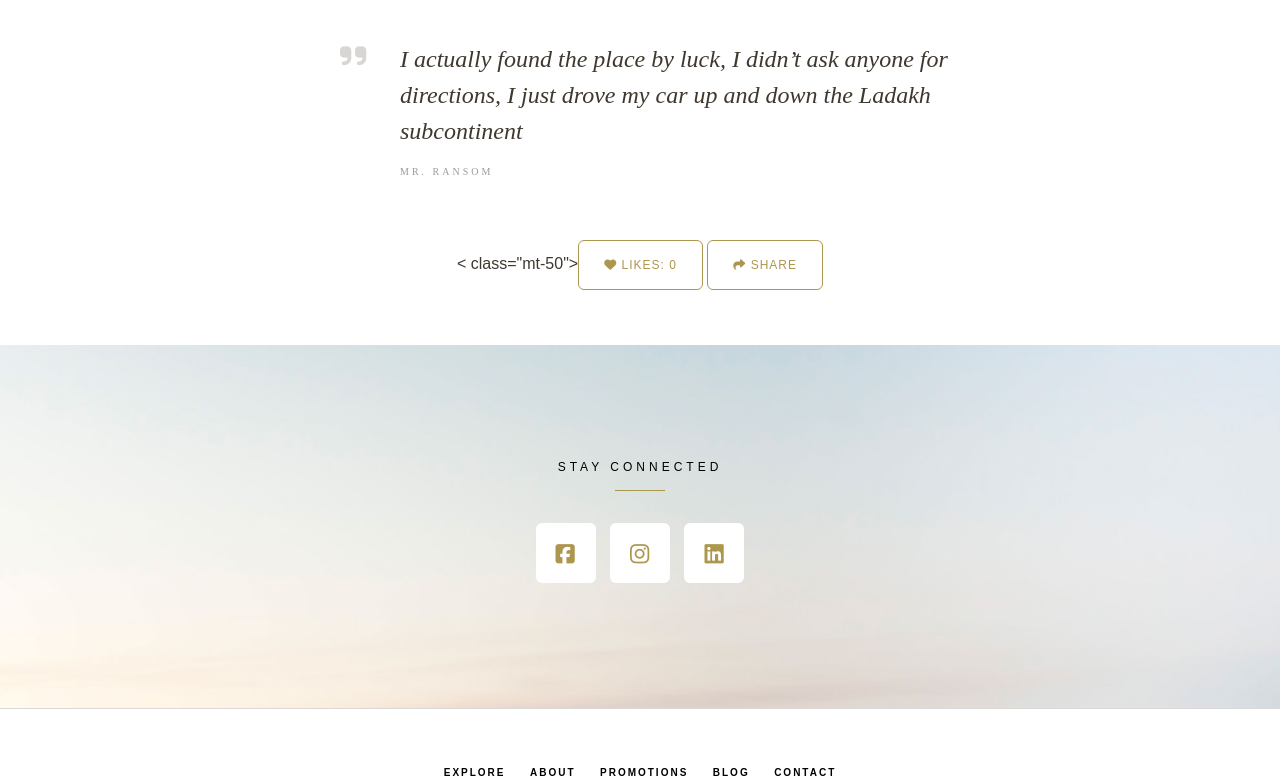
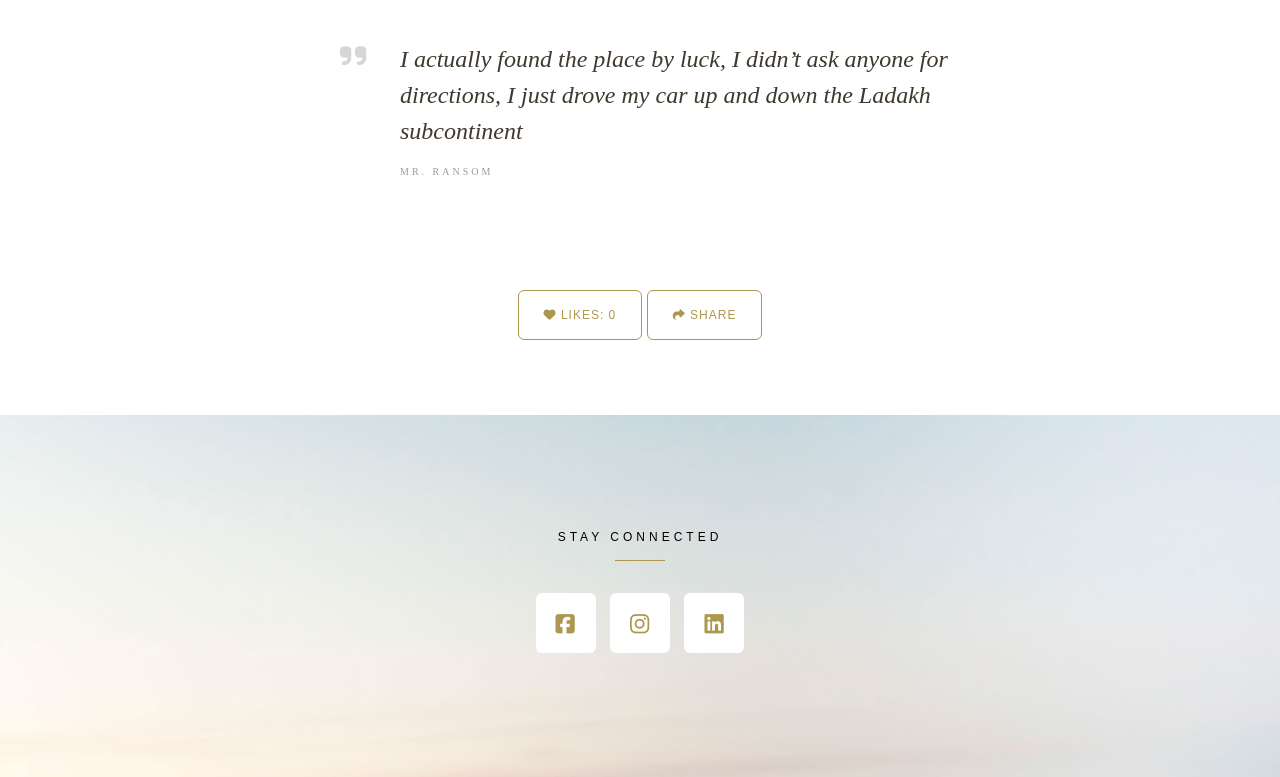
Before and after one commit to vicky87883/travelguru, a PHP site: page /ladakh.php in a window 1280 px wide. Shown: the part 2163-2940 px from the top of the page. Run offline with PHP 8.4, Linux system fonts and the light colour scheme; some libraries are stand-ins or nearby versions.

Commit message:
commit updated

```diff
--- a/ladakh.php
+++ b/ladakh.php
@@ -97,9 +97,9 @@
 
             <div class="container mt-20 paragraph">
                 <div class="content center">
-                    < class="mt-50"><button href="" class="primary-btn white b-gold border t-gold" onclick="like()"><i class="fas fa-heart"></i>
+                    <p class="mt-50"><button href="" class="primary-btn white b-gold border t-gold" onclick="like()"><i class="fas fa-heart"></i>
     Likes: <span id="likeCount">0</span>
-</button> <button href="" class="primary-btn white b-gold border t-gold"><i class="fas fa-share"></i> Share</></button>
+</button> <button href="" class="primary-btn white b-gold border t-gold"><i class="fas fa-share"></i> Share</button></p>
                 </div>
             </div>
         </div>
```
